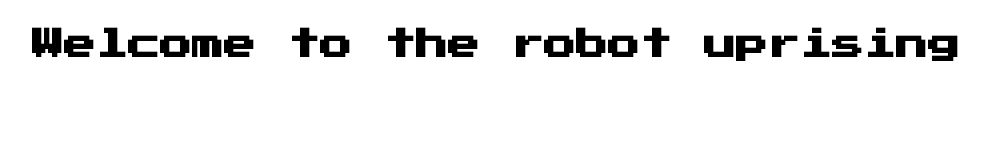
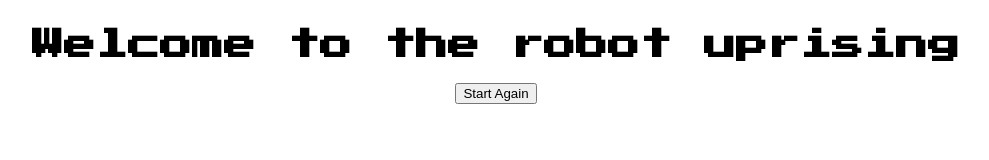
Before and after one commit to gabrielamelian/roboname, a plain HTML site: page index.html in a window 1280 px wide. Shown: the whole page, without its empty margins (152-1141 px from the left). Drawn offline with nearby package versions, Linux system fonts and the light colour scheme.

Commit message:
Added restart button

```diff
--- a/index.html
+++ b/index.html
@@ -6,6 +6,7 @@
 </head>
 <body>
   <h1>Welcome to the robot uprising</h1>
+  <button onclick="populateDOM()">Start Again</button>
   <div id="board"></div>
   <script language="JavaScript" src="https://code.jquery.com/jquery-3.1.1.js" integrity="sha256-16cdPddA6VdVInumRGo6IbivbERE8p7CQR3HzTBuELA=" crossorigin="anonymous"></script>
   <script src="roboname.js"></script>
```
